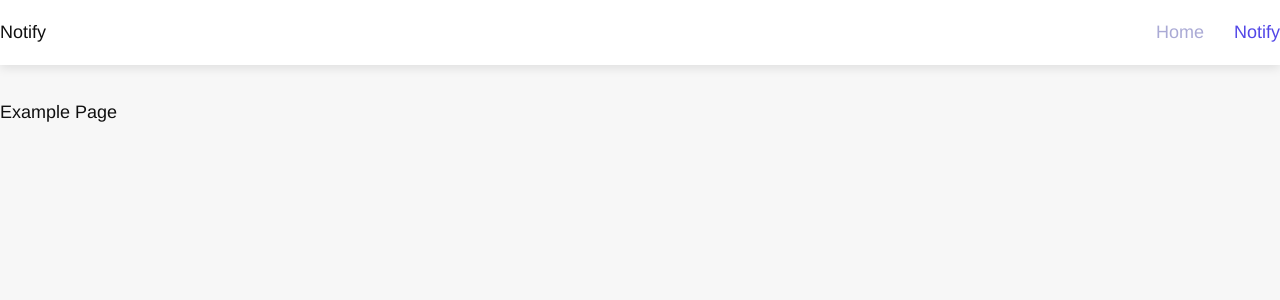
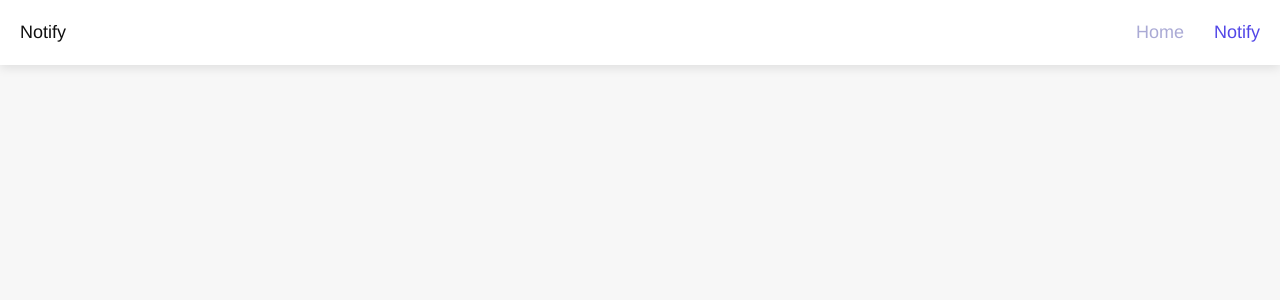
Before and after one commit to Siskinbird/notify-app, a Vue app: page /notify in a window 1280 px wide. Shown: the top 300 px of the page. Built offline with nearby package versions, Linux system fonts and the light colour scheme.

Commit message:
add: Notify component width props

```diff
--- a/src/assets/scss/common/navbar.scss
+++ b/src/assets/scss/common/navbar.scss
@@ -4,7 +4,7 @@
   left: 0;
   right: 0;
   z-index: 99;
-  padding: 20px 0;
+  padding: 20px 20px;
   background-color: #ffffff;
   box-shadow: 0px 3px 10px rgba(0, 0, 0, 0.1);
   &.logo {
@@ -16,6 +16,7 @@
   display: flex;
   align-items: center;
   justify-content: space-between;
+
 }
 
 .navbar-list {
--- a/src/assets/scss/main.scss
+++ b/src/assets/scss/main.scss
@@ -49,13 +49,13 @@ section, .section {
   position: relative;
   padding: 40px 0;
   @media screen and (max-width: $desktopWidth) {
-    padding: 36px 0;
+    padding: 36px 20px;
   }
   @media screen and (max-width: $desktopWidth) {
-    padding: 28px 0;
+    padding: 28px 20px;
   }
   @media screen and (max-width: $desktopWidth) {
-    padding: 20px 0;
+    padding: 20px 20px;
   }
 }
 
--- a/src/views/Notify.vue
+++ b/src/views/Notify.vue
@@ -1,9 +1,28 @@
 <template>
-  <div class="wrapper-content wrapper-content--fixed">
-    <section>
-      <div class="container">
-        <h1>Example Page</h1>
-      </div>
-    </section>
-  </div>
+  <table>
+    <transition-group name="list" tag="tbody">
+      <tr v-for="message in messages" :key="message.title">
+        <td><span>{{message.title}}</span></td>
+      </tr>
+    </transition-group>
+  </table>
+<!--  <div class="wrapper-content wrapper-content&#45;&#45;fixed">-->
+<!--    <section>-->
+<!--      <div class="container">-->
+<!--        <h1>Example Page</h1>-->
+<!--      </div>-->
+<!--    </section>-->
+<!--  </div>-->
 </template>
+
+<script>
+export default {
+  props: {
+    messages: {
+      type: Array,
+      required: true
+    }
+  }
+}
+
+</script>
```
Also changed, not shown: src/components/Notify.vue (added, +28 -0 lines).
